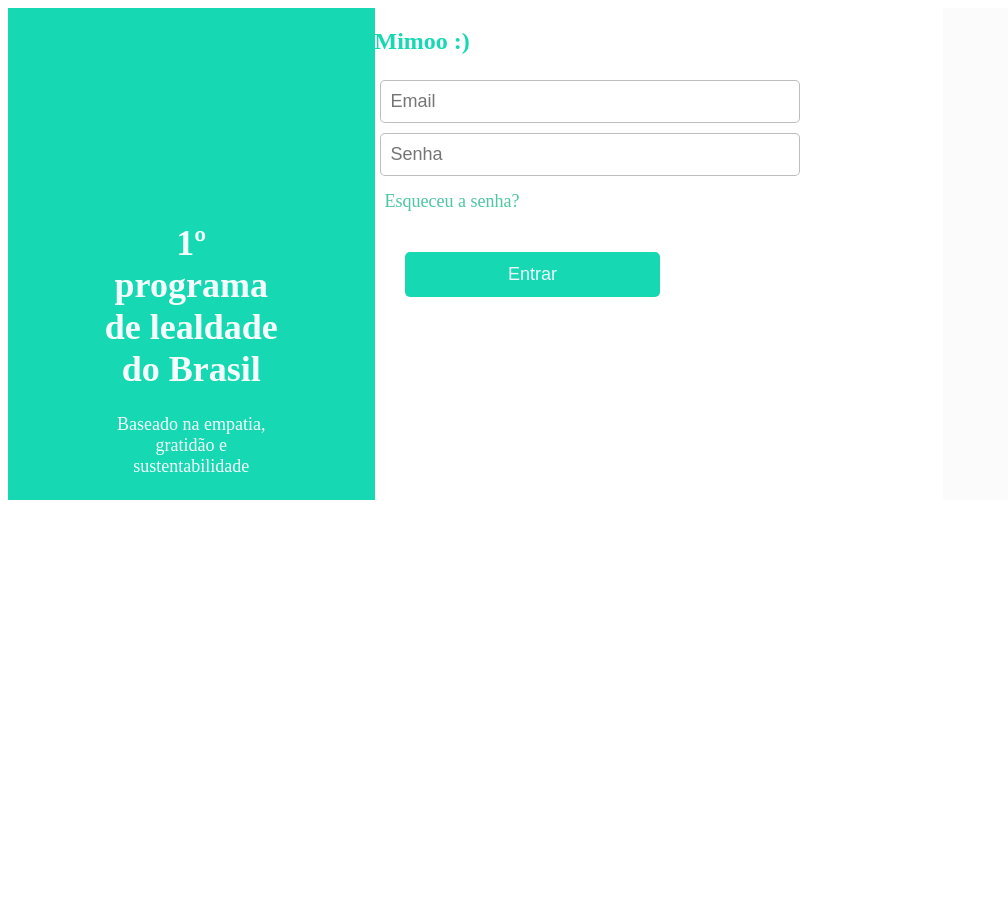
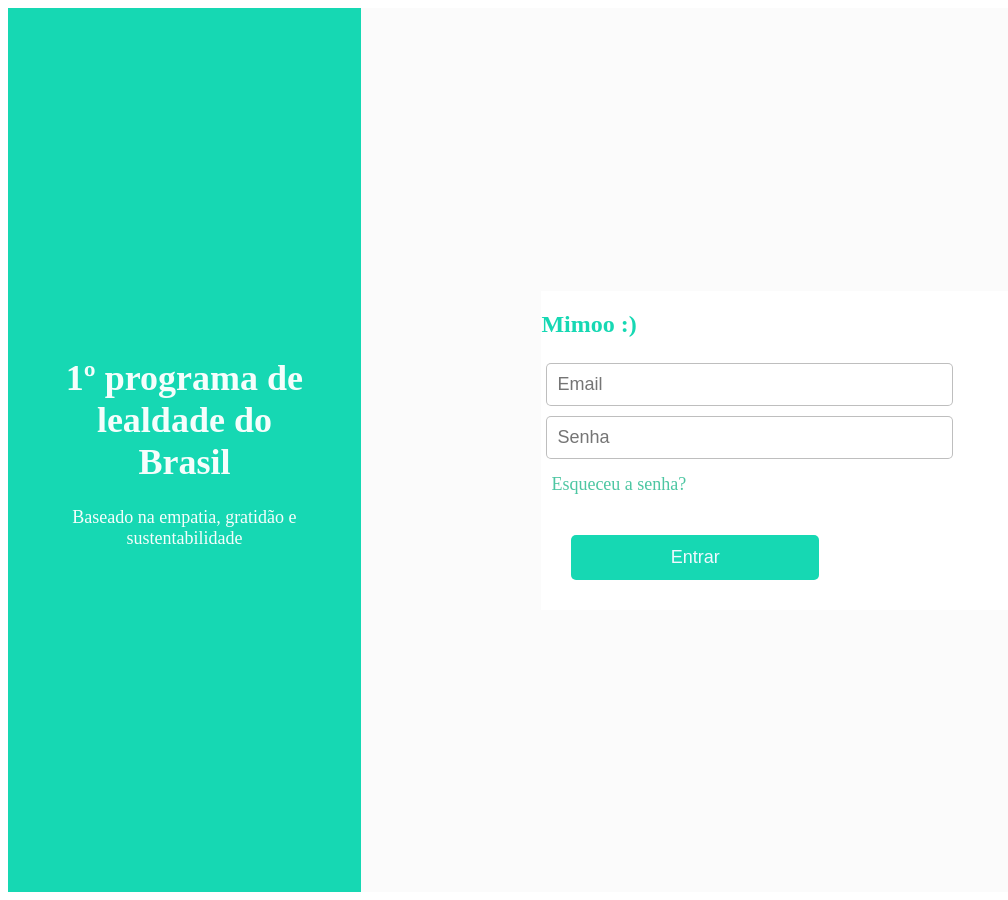
Before and after one commit to CarolinaInglethe/ci-project-mimoo-sponsor-registration, a React (Create React App) app: page / in a window 1280 px wide. Shown: the whole page, without its empty margins (0-1008 px from the left). Before the commit the page ends 800 px from the top, so only its background shows below. Built offline with nearby package versions, Linux system fonts and the light colour scheme.

Commit message:
Pagina login - Css

```diff
--- a/src/css/App.css
+++ b/src/css/App.css
@@ -7,17 +7,17 @@
   background-color: #16D8B3;
   color:rgba(255, 255, 255, 0.959);
   font-size: large;
-  padding: 5px 7%;
-  padding-top: 15%;
+  padding: 325px 50px;
   text-align: center;
-  width: 15%;
+  width: 20%;
 }
 
 .login-form-container {
   background-color: rgba(255, 255, 255, 0.911);
   display: flex;
   flex-direction: column;
-  width: 45%;
+  margin: auto;
+  width: 550px;
 }
 
 .inputs {
@@ -141,7 +141,7 @@ h2, h3 {
 }
 
 .number-pages {
-  color: #515aadaf;
+  color: #515aadc0;
   display: flex;
   justify-content: space-around;
   width: 85%;
```
